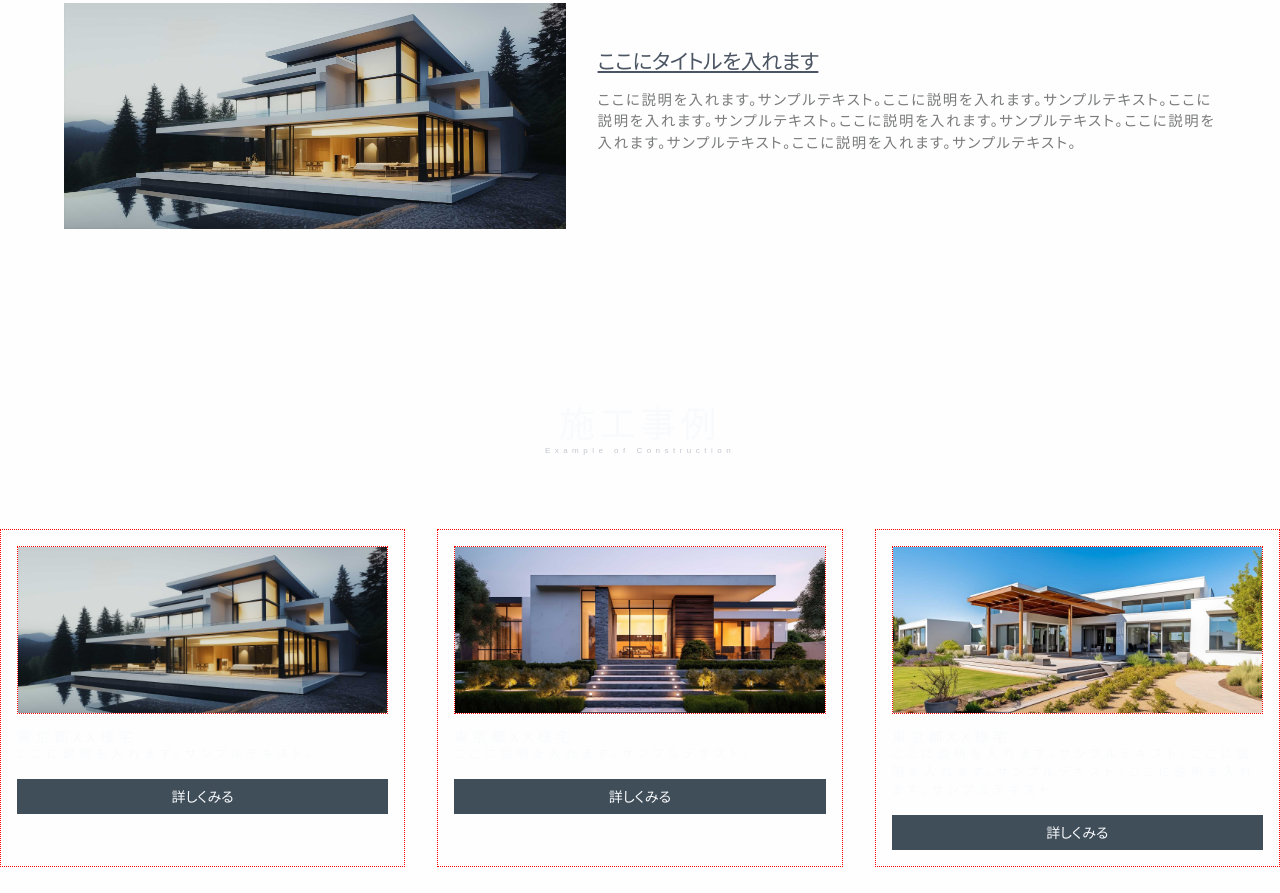
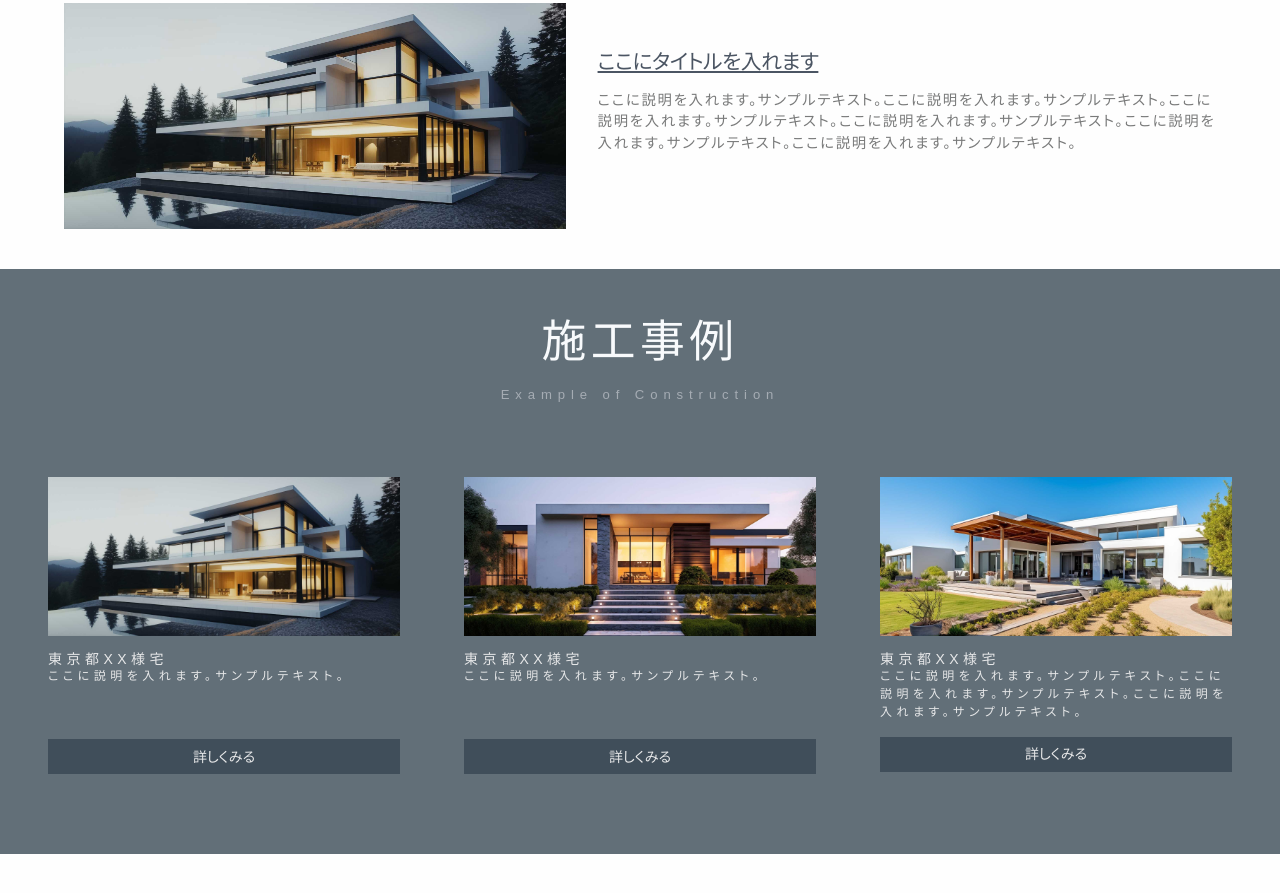
Before and after one commit to minierparedes/housebuilder, a website: page src/index.html in a window 1280 px wide. Shown: the part 947-1840 px from the top of the page. After the commit the page ends 1801 px from the top, so only its background shows below. Drawn offline with Linux system fonts and the light colour scheme.

Commit message:
fix(component): layout/styling for all screen sizes

```diff
--- a/src/css/components/feature-list.css
+++ b/src/css/components/feature-list.css
@@ -1,13 +1,14 @@
 /* stylelint-disable media-feature-range-notation */
 .feature-list-main-heading {
-  margin-bottom: var(--size-7xl);
+  margin-bottom: var(--size-6xl);
   background-color: var(--clr-background);
 }
 
 .feature-list {
-  padding-top: 6rem;
+  margin-top: 2.5rem;
+  padding-top: 3rem;
   padding-bottom: 4rem;
-  background-color: var(--clr-background);
+  background-color: var(--clr-secondary);
 }
 
 .feature-list-card-container {
@@ -20,46 +21,47 @@
   flex: 1;
   min-width: 14.625rem;
   padding: 1rem;
-  border: 1px dotted red;
 }
 
 .feature-list-heading {
-  font-size: var(--size-4xl);
+  font-size: 2.3rem;
   font-weight: 500;
   color: var(--clr-slate50);
   text-align: center;
 }
 
 .feature-list-subheading {
-  font-size: var(--size-xxs);
+  margin-top: 1.2rem;
+  font-size: 0.72rem;
   color: var(--clr-gray300);
+  letter-spacing: 0.45em;
   text-align: center;
+  opacity: 0.7;
 }
 
 .card-img {
   width: 100%;
   height: auto;
-  border: 1px dotted red;
 }
 
 .card-title {
   margin-top: 1rem;
   font-size: var(--size-sm);
   font-weight: 200;
-  color: var(--clr-slate50);
+  color: var(--clr-primary-text);
 }
 
 .card-description {
   margin-bottom: 1rem;
   font-size: var(--size-xs);
-  color: var(--clr-slate50);
+  color: var(--clr-primary-text);
 }
 
 .card-btn {
   width: 100%;
-  height: 13%;
+  height: 14%;
   font-size: var(--size-sm);
-  color: var(--clr-slate50);
+  color: var(--clr-primary-text);
   text-align: center;
   background-color: var(--clr-button);
 }
@@ -95,6 +97,14 @@
 
 /* inbetween md ~ lg */
 @media (min-width: 900px) {
+  .feature-list-heading {
+    font-size: 2.8rem;
+  }
+
+  .feature-list-subheading {
+    font-size: 0.82rem;
+  }
+
   .feature-list-card-container {
     flex-flow: row;
     gap: 2rem;
@@ -104,11 +114,22 @@
     width: 100%;
     height: 35px;
   }
+
+  .btn-1,
+  .btn-2 {
+    /* TODO: hacky fix pending above resolution */
+    margin-top: 3.4rem;
+  }
 }
 
 /* lg */
-
-/* @media (min-width: 1024px) {} */
+@media (min-width: 1024px) {
+  .btn-1,
+  .btn-2 {
+    /* TODO: hacky fix pending above resolution */
+    margin-top: 2.4rem;
+  }
+}
 
 /* xl */
 
@@ -117,3 +138,12 @@
 /* 2xl */
 
 /* @media (min-width: 1536px) {} */
+
+/* 3xl */
+@media (min-width: 2023px) {
+  .btn-1,
+  .btn-2 {
+    /* TODO: hacky fix pending above resolution */
+    margin-top: 1.3rem;
+  }
+}
--- a/src/css/utils.css
+++ b/src/css/utils.css
@@ -25,8 +25,13 @@
     padding-left: 0.5rem;
   }
 
+  .container-feature-list {
+    padding-right: 0.3rem;
+    padding-left: 0.3rem;
+  }
+
   .section {
-    margin-top: 5rem;
+    margin-top: 4rem;
   }
 }
 
@@ -62,6 +67,11 @@
     min-height: 90px;
     padding-right: 3.6rem;
     padding-left: 3rem;
+  }
+
+  .container-feature-list {
+    padding-right: 2rem;
+    padding-left: 2rem;
   }
 }
 
--- a/src/index.html
+++ b/src/index.html
@@ -61,7 +61,7 @@
           </p>
         </div>
       </section>
-      <section class="feature-list section">
+      <section class="feature-list container-feature-list">
         <div class="feature-list-main-heading">
           <h1 class="feature-list-heading">施工事例</h1>
           <p class="feature-list-subheading">Example of Construction</p>
@@ -71,13 +71,13 @@
             <img class="card-img" src="/src/assets/1.jpg" alt="house 1" />
             <h3 class="card-title">東京都XX様宅</h3>
             <p class="card-description">ここに説明を入れます。サンプルテキスト。</p>
-            <button class="card-btn">詳しくみる</button>
+            <button class="card-btn btn-1">詳しくみる</button>
           </div>
           <div class="feature-list-img-card">
             <img class="card-img" src="/src/assets/2.jpg" alt="house 1" />
             <h3 class="card-title">東京都XX様宅</h3>
             <p class="card-description">ここに説明を入れます。サンプルテキスト。</p>
-            <button class="card-btn">詳しくみる</button>
+            <button class="card-btn btn-2">詳しくみる</button>
           </div>
           <div class="feature-list-img-card">
             <img class="card-img" src="/src/assets/3.jpg" alt="house 1" />
```
